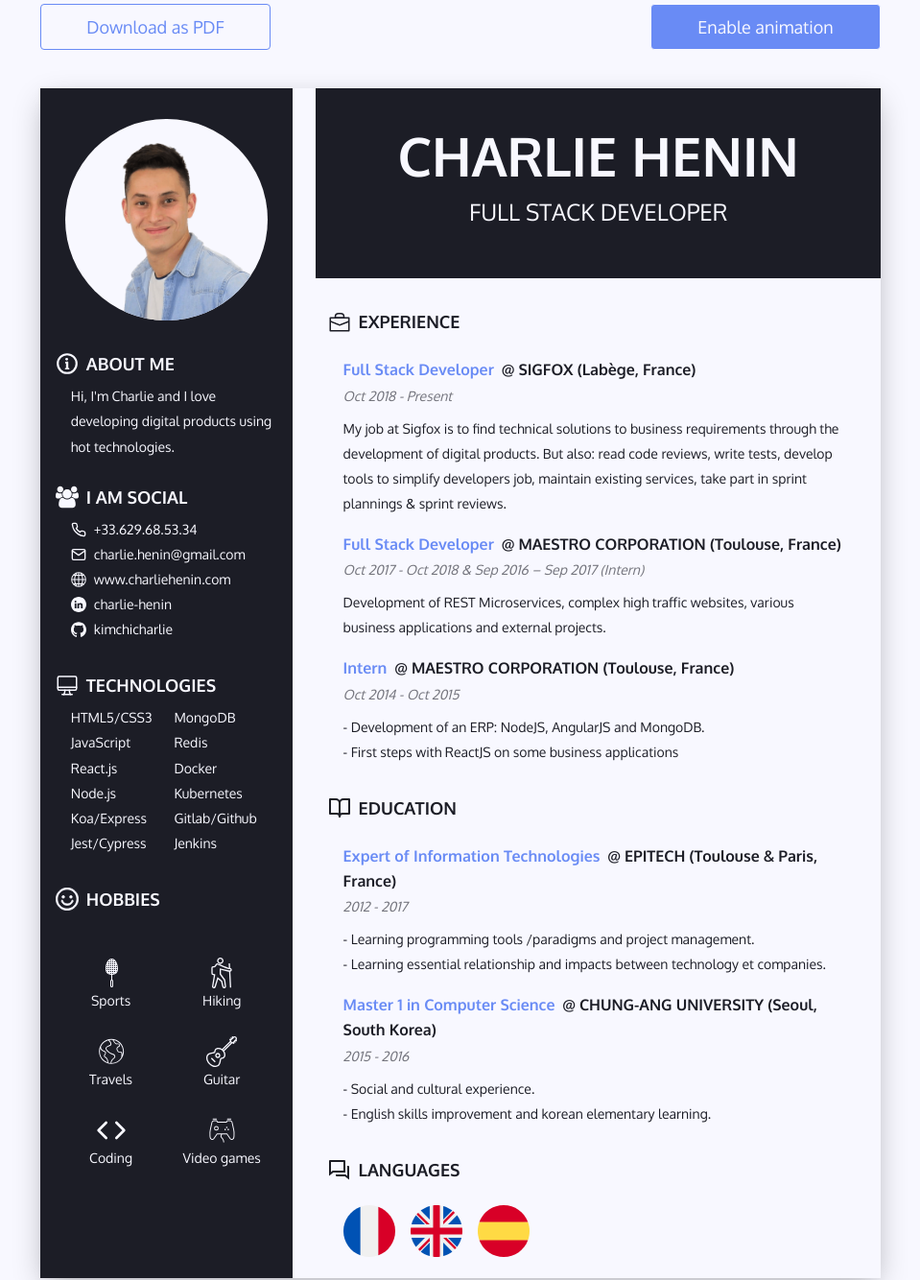
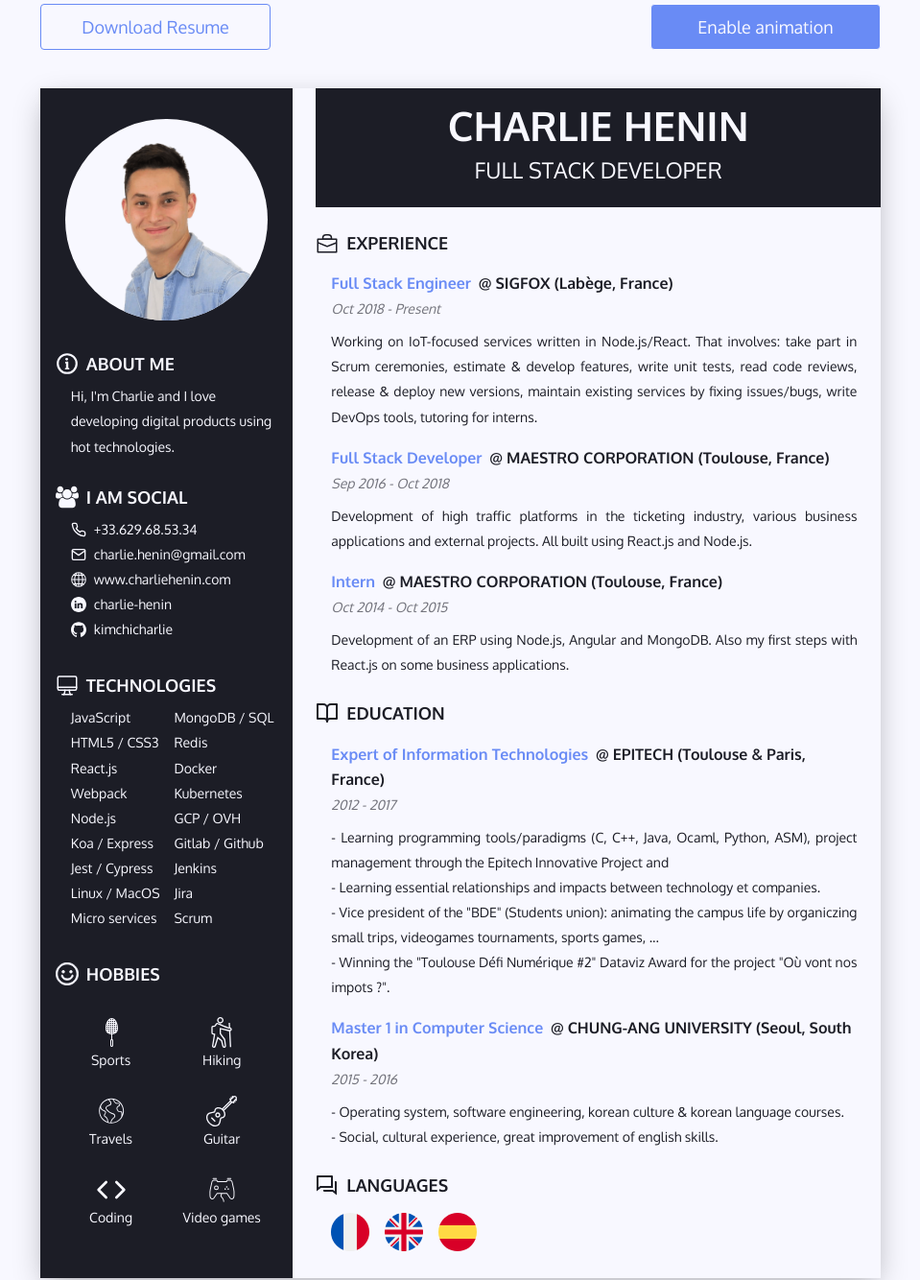
Before and after one commit to kimchicharlie/portfolio, a Gatsby site: page /resume in a window 1280 px wide. Shown: the part 116-1450 px from the top of the page at 96% size, without its empty margins (160-1119 px from the left). Built offline with nearby package versions, Linux system fonts and the light colour scheme; Gatsby itself is replaced by a stand-in of ours.

Commit message:
feat: update resume

```diff
--- a/src/components/HistoricalList/style.css
+++ b/src/components/HistoricalList/style.css
@@ -1,5 +1,5 @@
 .historical-list {
-  margin-top: 24px;
+  margin-top: 16px;
   padding-left: 16px;
 }
 
@@ -34,4 +34,5 @@
   display: flex;
   flex-direction: column;
   font-size: 14px;
+  text-align: justify;
 }
--- a/src/components/PresentationCard/style.css
+++ b/src/components/PresentationCard/style.css
@@ -1,7 +1,7 @@
 .presentation-card {
   width: 96%;
-  height: 16%;
-  padding: 40px 0;
+  height: 10%;
+  padding: 16px 0;
   background: var(--dark);
   color: var(--light);
   align-self: flex-end;
@@ -12,10 +12,10 @@
 }
 
 .presentation-card-name {
-  font-size: 56px;
+  font-size: 42px;
   font-weight: bold;
 }
 
 .presentation-card-title {
-  font-size: 24px;
+  font-size: 23px;
 }
--- a/src/views/Resume/LeftColumn/index.js
+++ b/src/views/Resume/LeftColumn/index.js
@@ -73,20 +73,26 @@
         <SectionTitle iconComponent={TechnologySVG} title="TECHNOLOGIES" />
         <div className="technologies-section-content">
           <div className="technologies-section-column">
-            <span>HTML5/CSS3</span>
             <span>JavaScript</span>
+            <span>HTML5 / CSS3</span>
             <span>React.js</span>
+            <span>Webpack</span>
             <span>Node.js</span>
-            <span>Koa/Express</span>
-            <span>Jest/Cypress</span>
+            <span>Koa / Express</span>
+            <span>Jest / Cypress</span>
+            <span>Linux / MacOS</span>
+            <span>Micro services</span>
           </div>
           <div className="technologies-section-column">
-            <span>MongoDB</span>
+            <span>MongoDB / SQL</span>
             <span>Redis</span>
             <span>Docker</span>
             <span>Kubernetes</span>
-            <span>Gitlab/Github</span>
+            <span>GCP / OVH</span>
+            <span>Gitlab / Github</span>
             <span>Jenkins</span>
+            <span>Jira</span>
+            <span>Scrum</span>
           </div>
         </div>
       </div>
--- a/src/views/Resume/LeftColumn/style.css
+++ b/src/views/Resume/LeftColumn/style.css
@@ -76,7 +76,7 @@
 }
 
 .hobbies-section-content {
-  margin-top: 24px;
+  margin-top: 8px;
   font-size: 14px;
   display: flex;
 }
@@ -112,11 +112,11 @@
     justify-content: space-between;
   }
 
-  .left-presentation-card>.presentation-card-name {
+  .left-presentation-card > .presentation-card-name {
     font-size: 32px;
   }
 
-  .left-presentation-card>.presentation-card-title {
+  .left-presentation-card > .presentation-card-title {
     font-size: 24px;
   }
 
@@ -127,6 +127,10 @@
 
   .hobbies-section-column {
     padding-bottom: 32px;
+  }
+
+  .hobbies-section-content {
+    margin-top: 24px;
   }
 
   .hobbies-section-icon {
--- a/src/views/Resume/RightColumn/index.js
+++ b/src/views/Resume/RightColumn/index.js
@@ -25,19 +25,19 @@
         <HistoricalList
           items={[
             {
-              primary: 'Full Stack Developer',
+              primary: 'Full Stack Engineer',
               secondary: '@ SIGFOX (Labège, France)',
               optional: 'Oct 2018 - Present',
               description: [
-                'My job at Sigfox is to find technical solutions to business requirements through the development of digital products. But also: read code reviews, write tests, develop tools to simplify developers job, maintain existing services, take part in sprint plannings & sprint reviews.',
+                'Working on IoT-focused services written in Node.js/React. That involves: take part in Scrum ceremonies, estimate & develop features, write unit tests, read code reviews, release & deploy new versions, maintain existing services by fixing issues/bugs, write DevOps tools, tutoring for interns.',
               ],
             },
             {
               primary: 'Full Stack Developer',
               secondary: '@ MAESTRO CORPORATION (Toulouse, France)',
-              optional: 'Oct 2017 - Oct 2018 & Sep 2016 – Sep 2017 (Intern)',
+              optional: 'Sep 2016 - Oct 2018',
               description: [
-                'Development of REST Microservices, complex high traffic websites, various business applications and external projects.',
+                'Development of high traffic platforms in the ticketing industry, various business applications and external projects. All built using React.js and Node.js.',
               ],
             },
             {
@@ -45,8 +45,7 @@
               secondary: '@ MAESTRO CORPORATION (Toulouse, France)',
               optional: 'Oct 2014 - Oct 2015',
               description: [
-                '- Development of an ERP: NodeJS, AngularJS and MongoDB.',
-                '- First steps with ReactJS on some business applications',
+                'Development of an ERP using Node.js, Angular and MongoDB. Also my first steps with React.js on some business applications.',
               ],
             },
           ]}
@@ -61,8 +60,10 @@
               secondary: '@ EPITECH (Toulouse & Paris, France)',
               optional: '2012 - 2017',
               description: [
-                '- Learning programming tools /paradigms and project management.',
-                '- Learning essential relationship and impacts between technology et companies.',
+                '- Learning programming tools/paradigms (C, C++, Java, Ocaml, Python, ASM), project management through the Epitech Innovative Project and ',
+                '- Learning essential relationships and impacts between technology et companies.',
+                '- Vice president of the "BDE" (Students union): animating the campus life by organiczing small trips, videogames tournaments, sports games, ...',
+                '- Winning the "Toulouse Défi Numérique #2" Dataviz Award for the project "Où vont nos impots ?".',
               ],
             },
             {
@@ -70,8 +71,8 @@
               secondary: '@ CHUNG-ANG UNIVERSITY (Seoul, South Korea)',
               optional: '2015 - 2016',
               description: [
-                '- Social and cultural experience.',
-                '- English skills improvement and korean elementary learning.',
+                '- Operating system, software engineering, korean culture & korean language courses.',
+                '- Social, cultural experience, great improvement of english skills.',
               ],
             },
           ]}
--- a/src/views/Resume/RightColumn/style.css
+++ b/src/views/Resume/RightColumn/style.css
@@ -8,30 +8,30 @@
 }
 
 .experience-section {
-  width: 88%;
+  width: 92%;
   margin: 0 auto;
-  margin-top: 32px;
+  margin-top: 24px;
 }
 
 .education-section {
-  width: 88%;
+  width: 92%;
   margin: 0 auto;
-  margin-top: 32px;
+  margin-top: 24px;
 }
 
 .language-section {
-  width: 88%;
+  width: 92%;
   margin: 0 auto;
-  margin-top: 32px;
+  margin-top: 24px;
 }
 
 .language-content {
   padding-left: 16px;
-  padding-top: 24px;
+  padding-top: 16px;
 }
 
 .language-flag {
-  width: 54px;
+  width: 40px;
 }
 
 .language-flag:not(:last-child) {
@@ -48,10 +48,7 @@
   }
 
   .language-section {
-    padding-bottom: 32px;
-  }
-
-  .language-flag {
-    width: 40px;
+    margin-top: 24px;
+    padding-bottom: 24px;
   }
 }
--- a/src/views/Resume/index.js
+++ b/src/views/Resume/index.js
@@ -19,8 +19,8 @@
   return (
     <div className="resume">
       <div className="resume-button-container">
-        <Button onClick={() => downloadFile('/charlie_compressed.pdf')}>
-          Download as PDF
+        <Button onClick={() => downloadFile('/charlie.png')}>
+          Download Resume
         </Button>
         <Button inverted onClick={() => setAnimated(!animated)}>
           {`${animated ? 'Disable' : 'Enable'} animation`}
```
Also changed, not shown: static/charlie.png (added).
